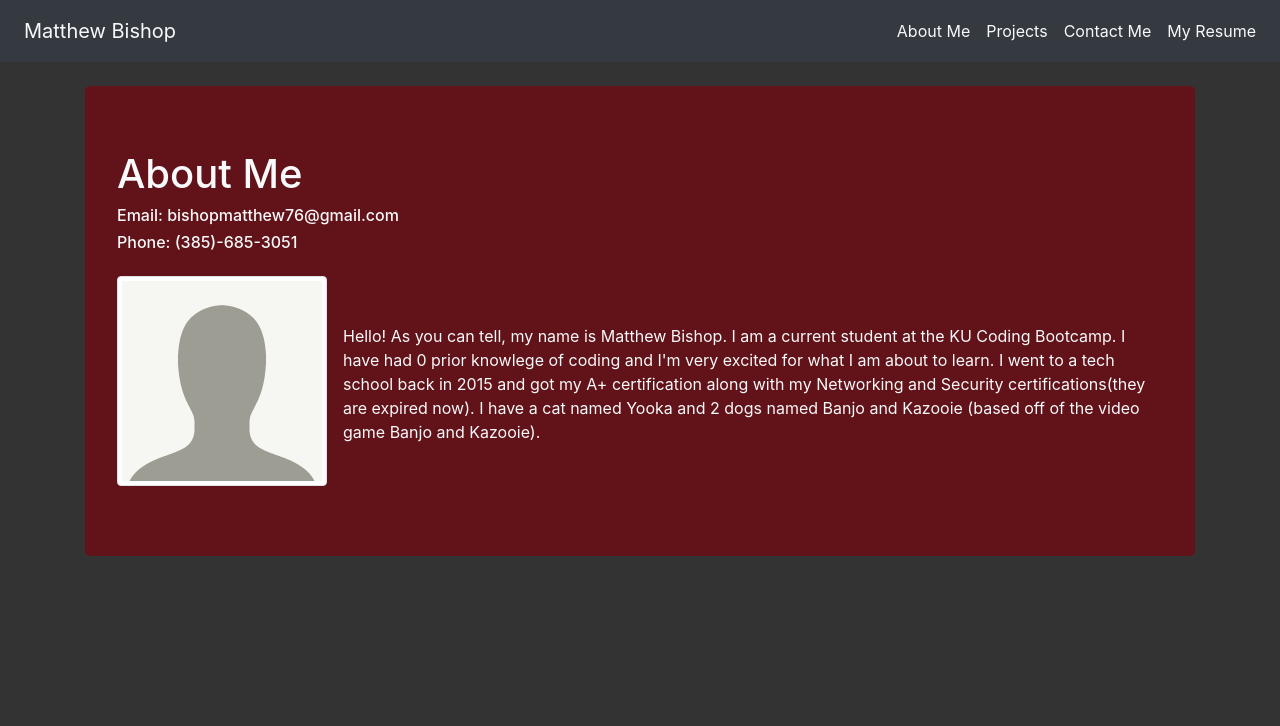
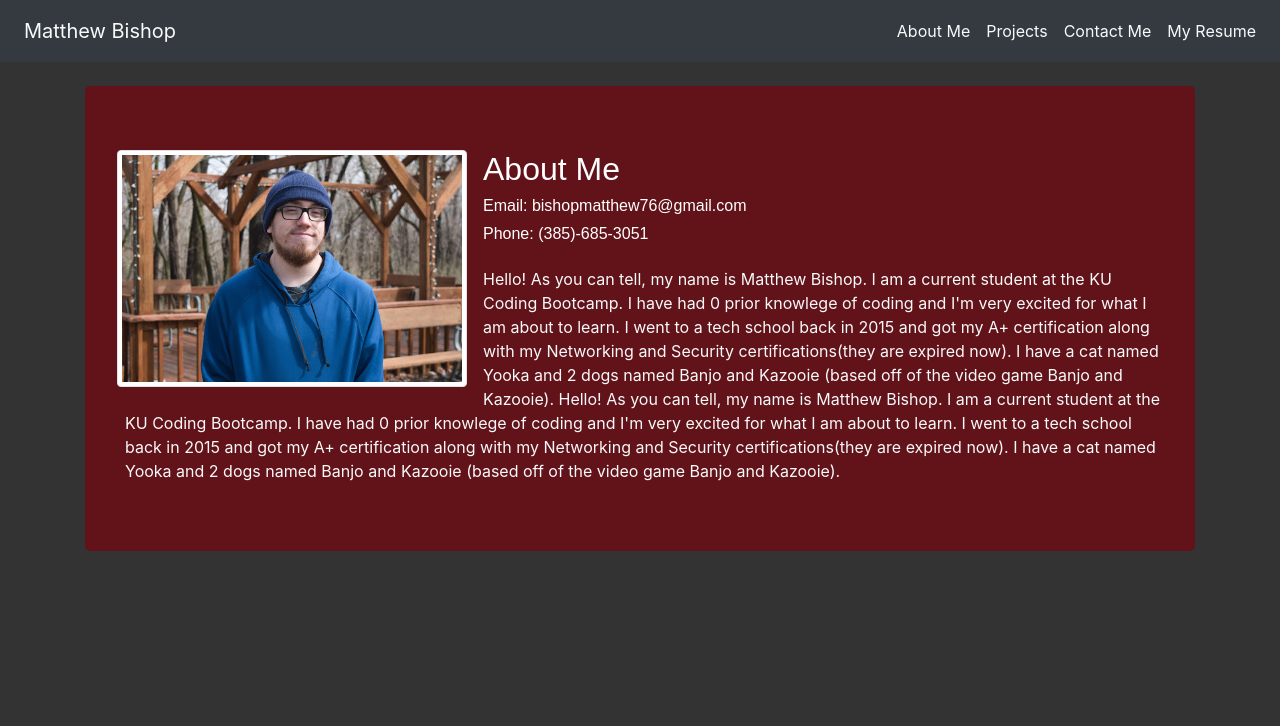
Before and after one commit to MTBishop/Portfolio, a plain HTML site: page index.html in a window 1280 px wide. Shown: the top 726 px of the page. Drawn offline with nearby package versions, Linux system fonts and the light colour scheme.

Commit message:
added self images and adjusted format of index

```diff
--- a/Assets/indexstyle.css
+++ b/Assets/indexstyle.css
@@ -4,3 +4,11 @@
 .bg-secondary {
   background-color: #333333 !important;
 }
+
+#obmci {
+  all:initial
+}
+#obmci {
+  color: white;
+  font-family: Arial, Helvetica, sans-serif;
+}
--- a/index.html
+++ b/index.html
@@ -51,24 +51,35 @@
         <!-- Jumbo tron div -->
         <div class="jumbotron mt-4 bg-info">
             <div class="row">
-                <div class="col-md-9 text-light mb-3">
-                    <h1>About Me</h1>
-                    <h6>Email: bishopmatthew76@gmail.com</h4>
+                <div class="col-md-12 text-light">
+                    <!-- Profile picture -->
+                    <img src="Assets/Images/non crossed.jpg" class="mr-3 img-thumbnail float-left" width="350px"
+                        height="350px" alt="profile-picture">
+                    <div id="obmci">
+                        <!-- About me and contact info -->
+                        <h2>About Me</h2>
+                        <h6>Email: bishopmatthew76@gmail.com</h6>
                         <h6>Phone: (385)-685-3051</h6>
-                </div>
-            </div>
-            <div class="row">
-                <div class="col-md-12">
-                    <!-- Profile picture -->
-                    <img src="Assets/Images/200x200 stock image.png" class="mr-3 img-thumbnail float-left"
-                        alt="profile-picture">
+                    </div>
                     <!-- About myself paragraph -->
-                    <section class="ml-2 text-light py-5">Hello! As you can tell, my name is Matthew Bishop. I am a
+                    <section class="ml-2 text-light pt-3 pb-1">Hello! As you can tell, my name is Matthew Bishop. I am a
                         current
                         student
                         at the KU Coding Bootcamp.
                         I have had 0 prior knowlege of coding and I'm very excited for what I am about to learn.
-                        I went to a tech school back in 2015 and got my A+ certification along with my Networking and
+                        I went to a tech school back in 2015 and got my A+ certification along with my Networking
+                        and
+                        Security certifications(they are expired now).
+                        I have a cat named Yooka and 2 dogs named Banjo and Kazooie
+                        (based
+                        off of the video game Banjo and Kazooie).
+                        Hello! As you can tell, my name is Matthew Bishop. I am a
+                        current
+                        student
+                        at the KU Coding Bootcamp.
+                        I have had 0 prior knowlege of coding and I'm very excited for what I am about to learn.
+                        I went to a tech school back in 2015 and got my A+ certification along with my Networking
+                        and
                         Security certifications(they are expired now).
                         I have a cat named Yooka and 2 dogs named Banjo and Kazooie
                         (based
```
Also changed, not shown: Assets/Images/crossed.jpg (added), Assets/Images/non crossed.jpg (added), README.md, 2 other files.
